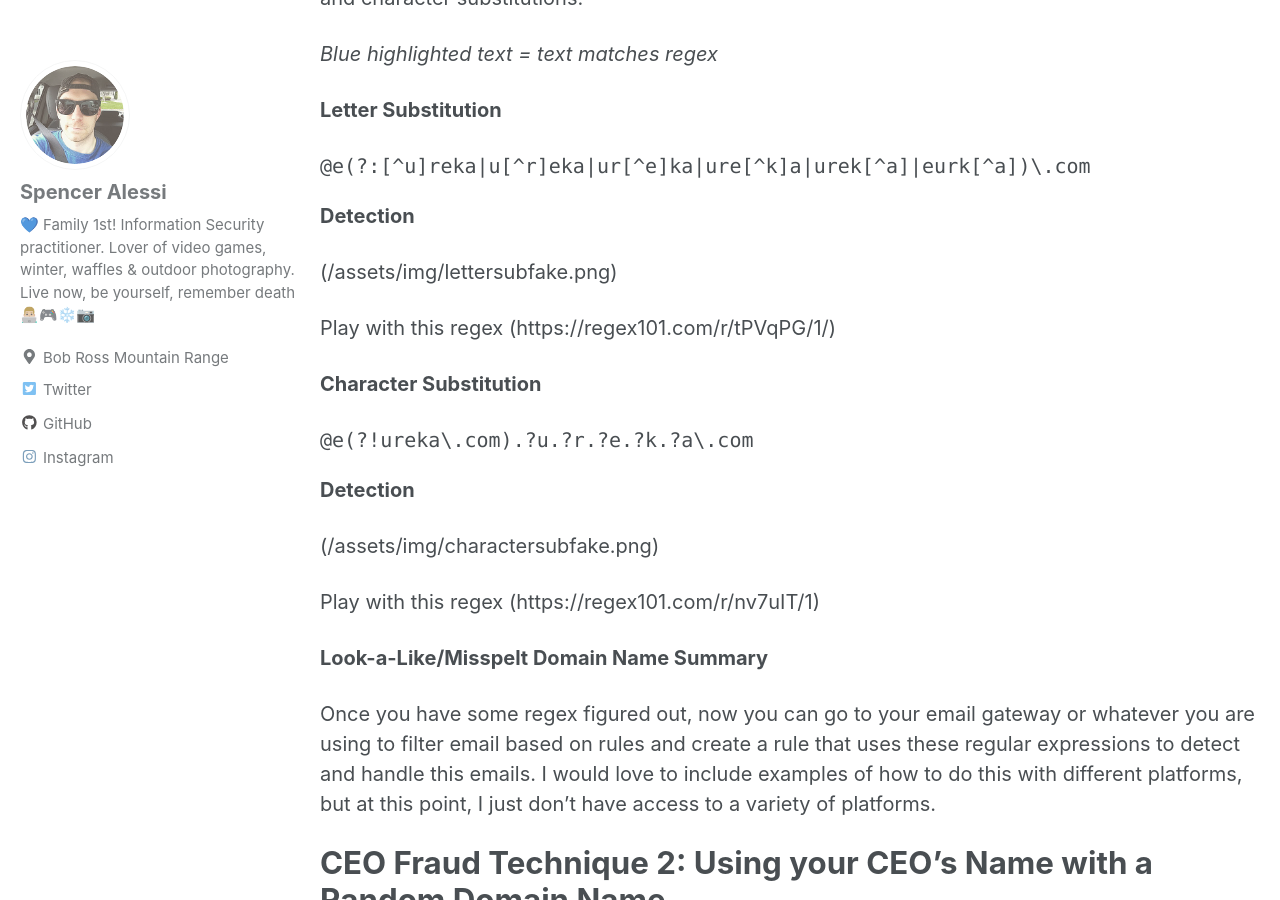
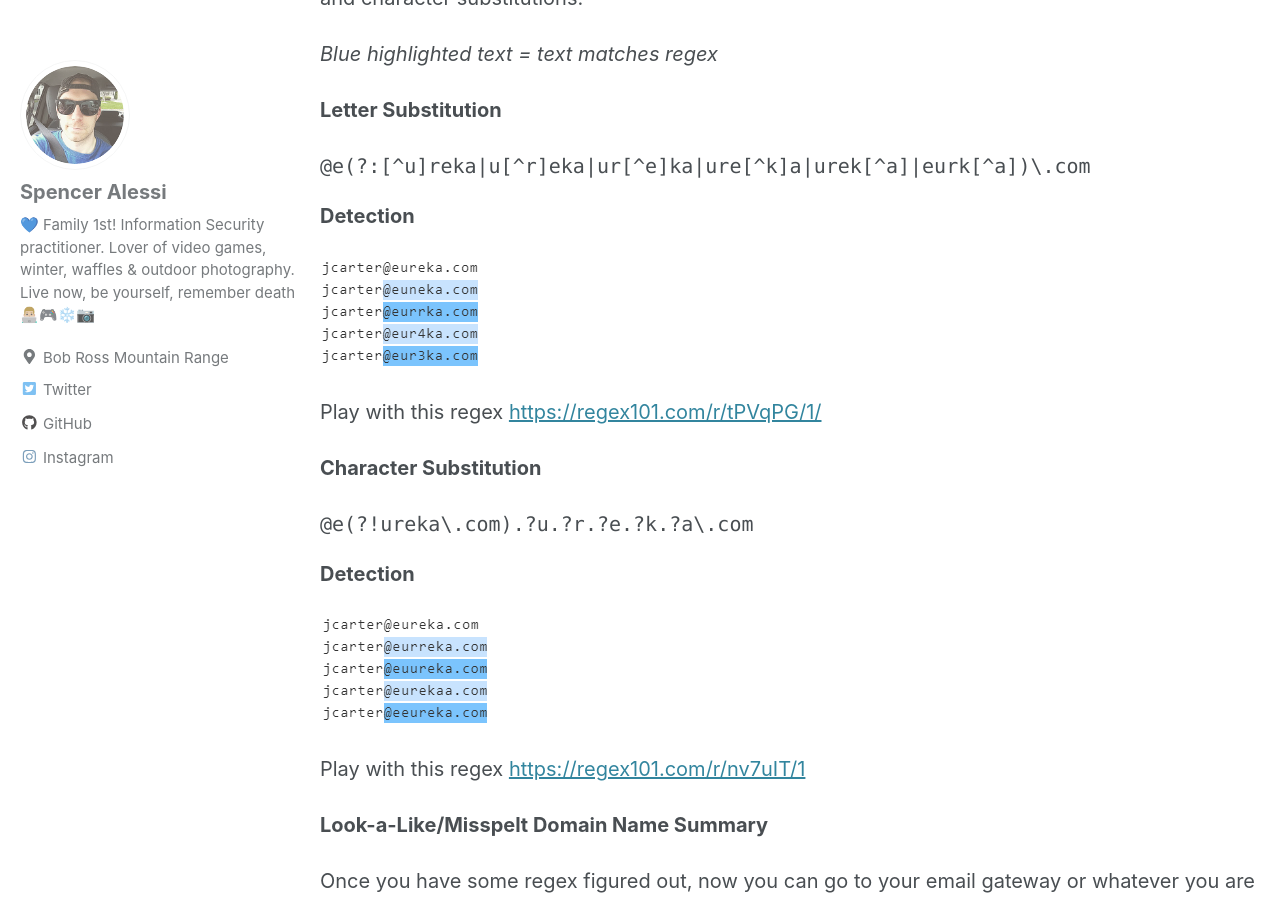
Before and after one commit to techspence/techspence.github.io, a Jekyll site: the page built from _posts/2019-03-15-Quick-And-Easy-Ways-To-Protect-Your-Company-From-CEO-Fraud.md, in a window 1280 px wide and 900 px high, scrolled down 1832 px. Built offline with Jekyll 4.4.1, drawn with Linux system fonts in a browser that asks for light colours; cached includes are drawn as plain includes; some of the changed text lies outside the part shown.

Commit message:
new post ceo fraud

```diff
--- a/_posts/2019-03-15-Quick-And-Easy-Ways-To-Protect-Your-Company-From-CEO-Fraud.md
+++ b/_posts/2019-03-15-Quick-And-Easy-Ways-To-Protect-Your-Company-From-CEO-Fraud.md
@@ -46,9 +46,9 @@ Here's some regex that can be used to detect look-a-like or misspelt domain name
 
 **Detection**
 
-(/assets/img/lettersubfake.png)
+![Letter Substitution Fake Domain](/assets/img/lettersubfake.png)
 
-Play with this regex (https://regex101.com/r/tPVqPG/1/)
+Play with this regex [https://regex101.com/r/tPVqPG/1/](https://regex101.com/r/tPVqPG/1/)
 
 
 **Character Substitution**
@@ -58,9 +58,9 @@ Play with this regex (https://regex101.com/r/tPVqPG/1/)
 
 **Detection**
 
-(/assets/img/charactersubfake.png)
+![Character Substitution Fake Domain](/assets/img/charactersubfake.png)
 
-Play with this regex (https://regex101.com/r/nv7uIT/1)
+Play with this regex [https://regex101.com/r/nv7uIT/1](https://regex101.com/r/nv7uIT/1)
 
 
 **Look-a-Like/Misspelt Domain Name Summary**
@@ -108,6 +108,6 @@ You can also combine these into one regex with the | character, wrapped with ()
 
 **Detection**
 
-(/assets/img/charactersubfake-ceoname.png)
+![Character Substitution Fake CEO Name](/assets/img/charactersubfake-ceoname.png)
 
-Play with this regex (https://regex101.com/r/u1VvHb/1)
+Play with this regex [https://regex101.com/r/u1VvHb/1](https://regex101.com/r/u1VvHb/1)
```
